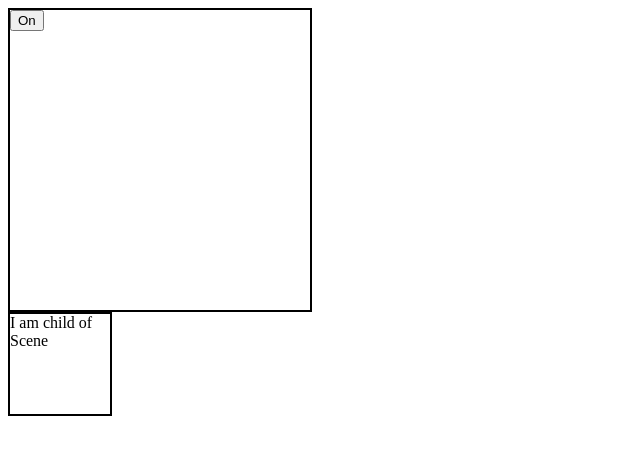
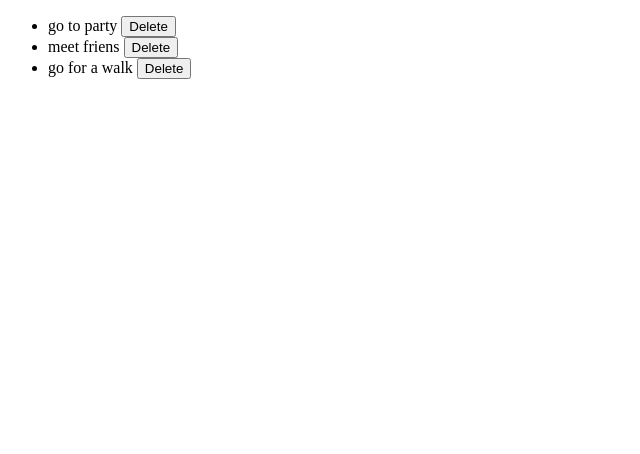
Before and after one commit to alinatatukova01/react-welcome, a React (Create React App) app: page / in a window 1280 px wide. Shown: the top 454 px of the page, without its empty margins (0-640 px from the left). Built offline with nearby package versions, Linux system fonts and the light colour scheme.

Commit message:
refactor todolist + item. homework

```diff
--- /dev/null
+++ b/src/components/TodoList/Item.js
@@ -0,0 +1,12 @@
+import React from "react"
+
+function Item(props) {
+    const buttonDeleteHandler = () => {
+        props.changeParentState();
+    }
+    return(
+        <li>{props.text} <button onClick={() => {buttonDeleteHandler()}}>Delete</button></li>
+    )
+}
+
+export default Item;
--- a/src/components/TodoList/todoList.js
+++ b/src/components/TodoList/todoList.js
@@ -1,4 +1,5 @@
 import React from "react";
+import Item from "./Item";
 
 class TodoList extends React.Component {
   constructor(props) {
@@ -12,20 +13,19 @@ class TodoList extends React.Component {
     };
   }
 
-  deleteRender(event){
-    //через ивент вытягиваем переданное через датасет айдишник таски
-    const id = Number(event.currentTarget.dataset.id);
+  deleteRender(id) {
 
-    const newArr = this.state.tasks.filter((task) => (task.id !== id)); //фильтруем массив, если чей то таск айди совпадает с айди переданным из датасет при нажатии кнопки, то оставляем всё, кроме этого элемента
+    const newArr = this.state.tasks.filter((task) => task.id !== id); //фильтруем массив, если чей то таск айди совпадает с айди переданным из датасет при нажатии кнопки, то оставляем всё, кроме этого элемента
     this.setState({
-        tasks: newArr,
-    })
+      tasks: newArr,
+    });
   }
 
   renderTasks() {
     const tasks = this.state.tasks;
-    return tasks.map((task) =>
-    <li key={task.id}>{task.text} <button data-id = {task.id} onClick={(event) => {this.deleteRender(event)}}>Delete</button></li>
+    return tasks.map(
+      (task) => <Item   key={task.id} text={task.text} id={task.id} changeParentState = {() => {this.deleteRender(task.id)}}/>
+      // <li key={task.id}>{task.text} <button data-id = {task.id} onClick={(event) => {this.deleteRender(event)}}>Delete</button></li>
     );
   }
 
--- a/src/index.js
+++ b/src/index.js
@@ -4,14 +4,14 @@ import ReactDOM from 'react-dom/client';
 
 // import Alohadashboard from './components/AlohaDashboard/AlohaDashboard';
 
-// import TodoList from './components/TodoList/todoList';
+import TodoList from './components/TodoList/todoList';
 
-import Scene from './components/Scene/Scene';
+// import Scene from './components/Scene/Scene';
 
 
 const root = ReactDOM.createRoot(document.getElementById('root'));
 root.render(
-  <Scene/>
+  <TodoList/>
 );
 
 // If you want to start measuring performance in your app, pass a function
```
